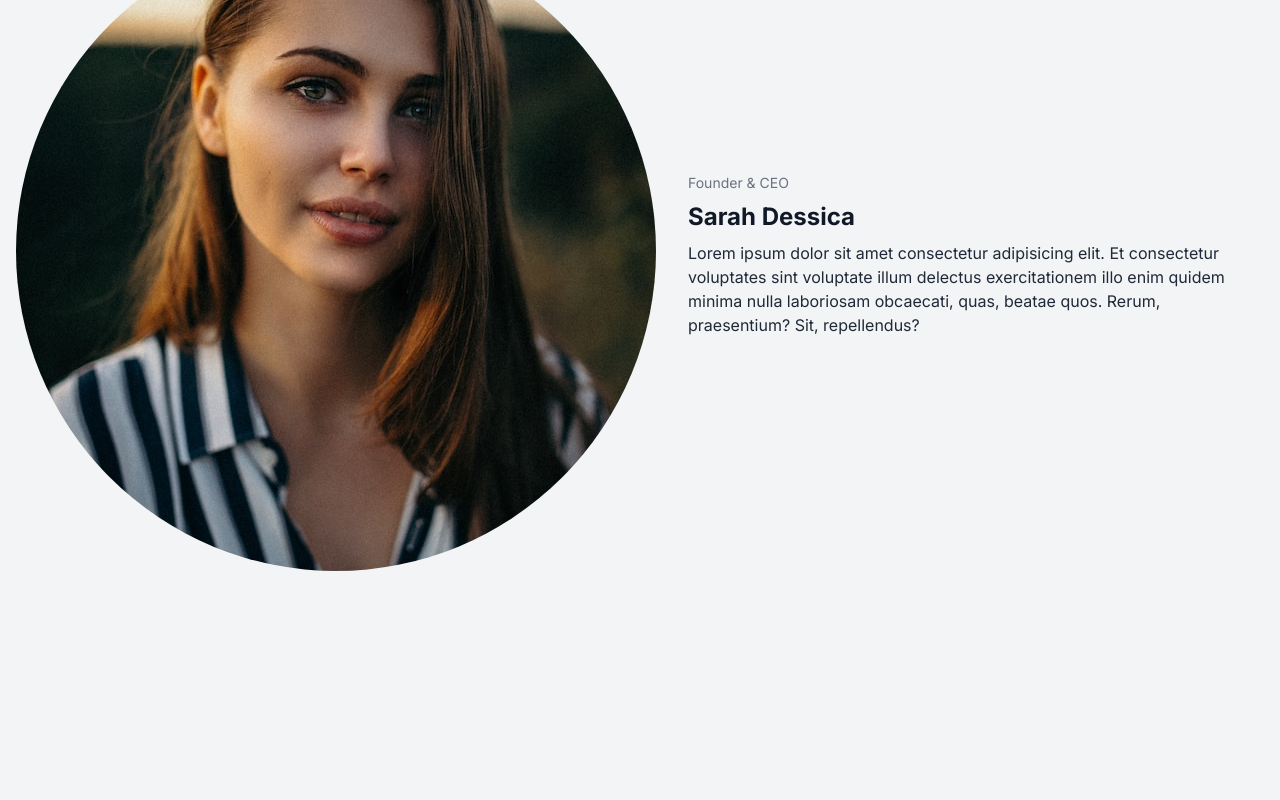
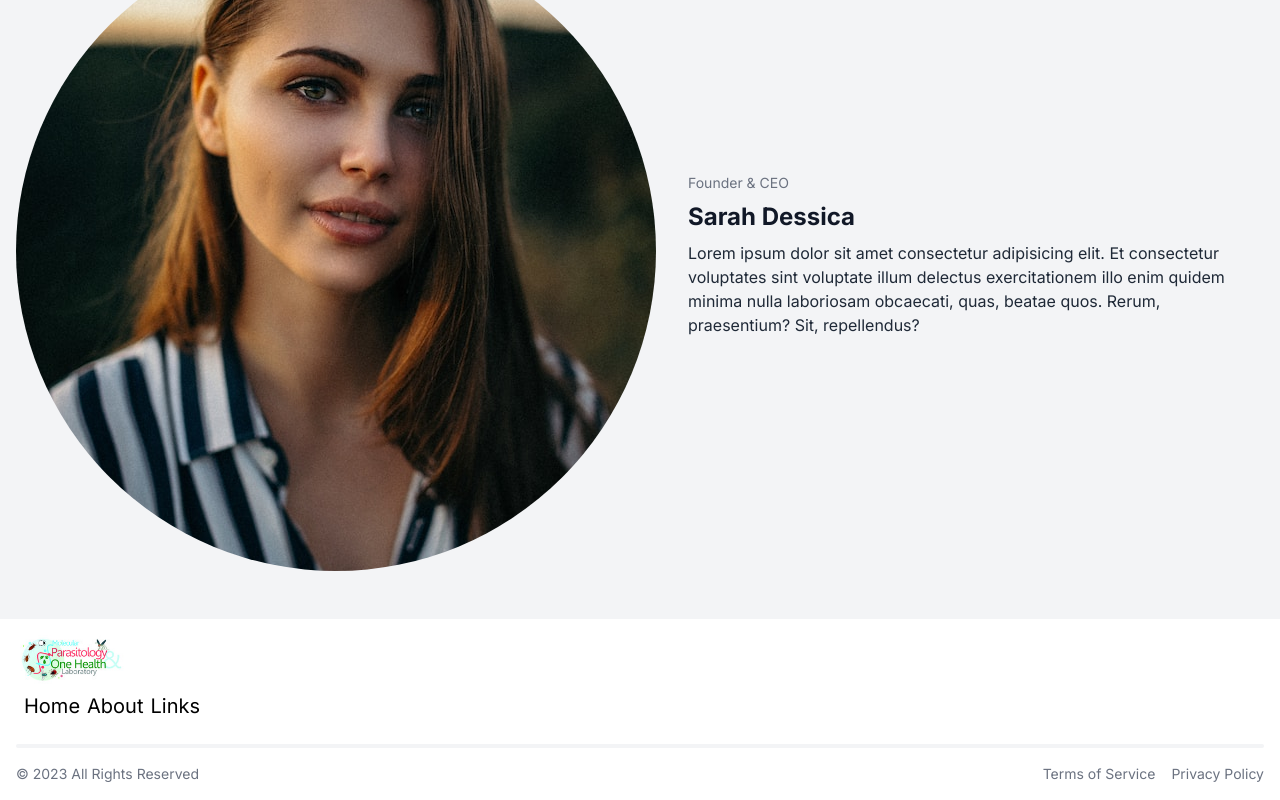
Before and after one commit to hamza-sentinel/one-health, a Next.js app: page / in a window 1280 px wide. Shown: the part 2582-3382 px from the top of the page. Before the commit the page ends 3169 px from the top, so only its background shows below. Built offline with nearby package versions, Linux system fonts and the light colour scheme.

Commit message:
Design footer

```diff
--- /dev/null
+++ b/app/components/footer/Footer.tsx
@@ -0,0 +1,34 @@
+import Image from "next/image";
+import Menu from "../header/Menu";
+
+function Footer() {
+  return (
+    <div className="bg-white">
+      <footer className="py-6 px-4 container mt-8">
+        <Image
+          src="/logo-200.jpg"
+          alt="Logo"
+          width={200}
+          height={88}
+          className="w-28 aspect-auto"
+        />
+        <Menu direction="row" className="w-48" />
+        <hr className="my-4 border-0 bg-gray-100 h-1 rounded-full" />
+
+        <div className="flex flex-col md:flex-row justify-between">
+          <p className="text-gray-500 text-sm">© 2023 All Rights Reserved</p>
+          <div className="flex flex-row gap-4">
+            <a href="#" className="text-gray-500 text-sm">
+              Terms of Service
+            </a>
+            <a href="#" className="text-gray-500 text-sm">
+              Privacy Policy
+            </a>
+          </div>
+        </div>
+      </footer>
+    </div>
+  );
+}
+
+export default Footer;
--- a/app/page.tsx
+++ b/app/page.tsx
@@ -1,5 +1,6 @@
 import Links from "./components/Links/Links";
 import CEOSaying from "./components/ceo-saying/CEOSaying";
+import Footer from "./components/footer/Footer";
 import Header from "./components/header/Header";
 import ShowCase from "./components/showcase/ShowCase";
 
@@ -10,6 +11,7 @@ export default function Home() {
       <ShowCase />
       <Links />
       <CEOSaying />
+      <Footer />
     </main>
   );
 }
```
